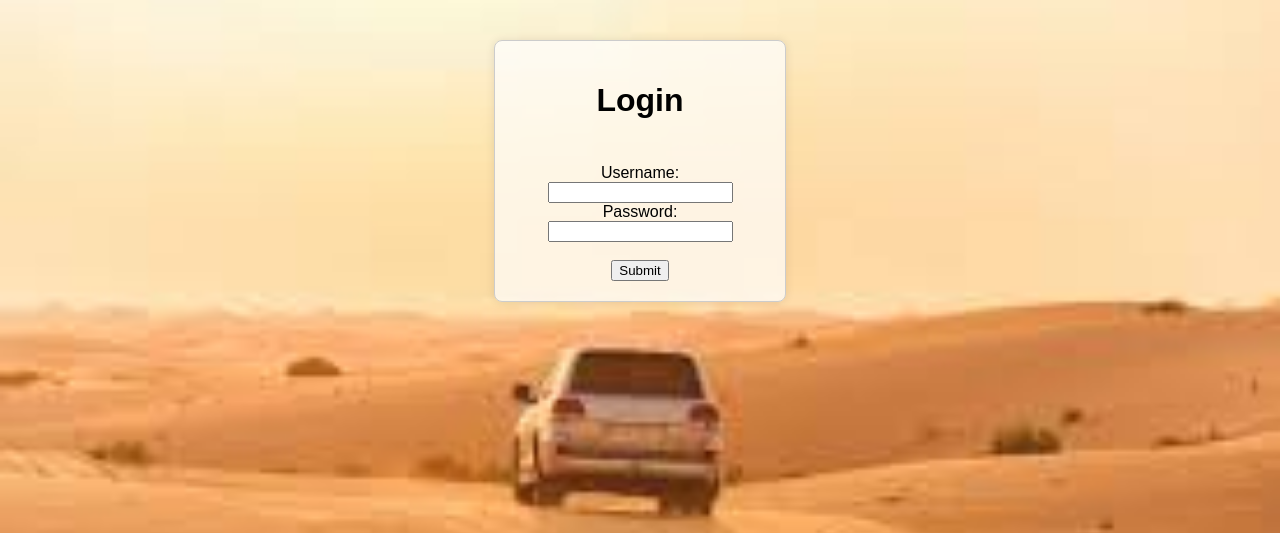
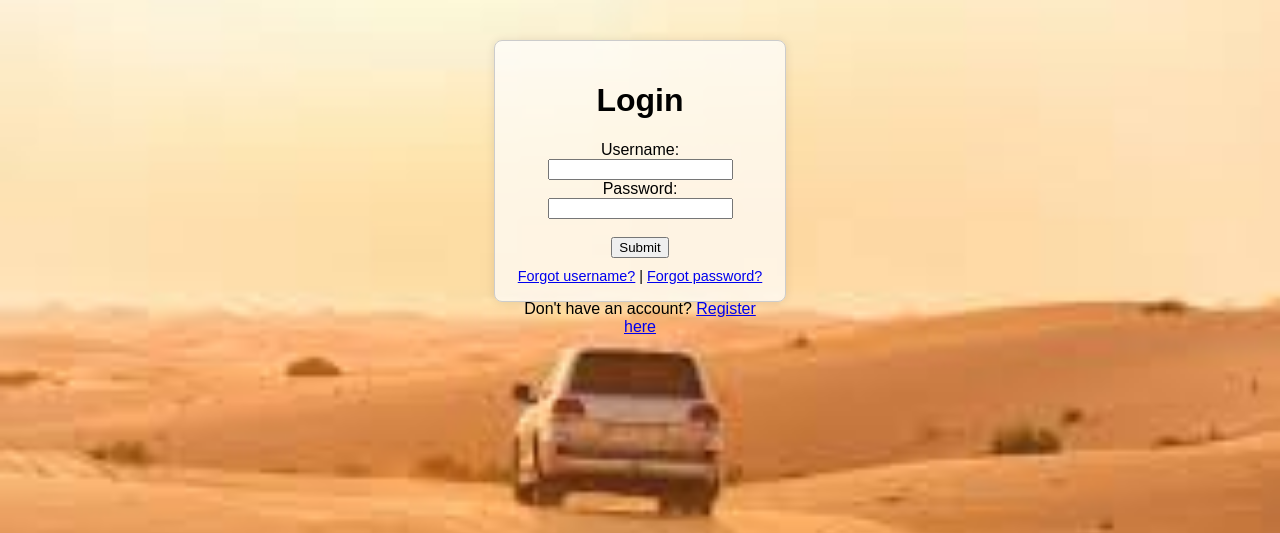
Before and after one commit to mohsen6330/golden-falcon-company, a Flask app: page / in a window 1280 px wide. Shown: the top 533 px of the page. Run offline with Flask 3, Linux system fonts and the light colour scheme.

Commit message:
Adjust login box height and links

```diff
--- a/templates/login.html
+++ b/templates/login.html
@@ -16,6 +16,10 @@
             <input type="password" id="password" name="password"><br><br>
             <input type="submit" value="Submit">
         </form>
+        <div class="links-container">
+            <a href="#">Forgot username?</a> | <a href="#">Forgot password?</a>
+        </div>
+        <p>Don't have an account? <a href="#">Register here</a></p>
     </div>
 </body>
 </html>
```
